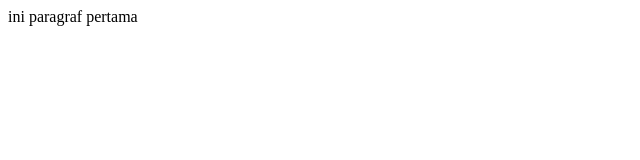
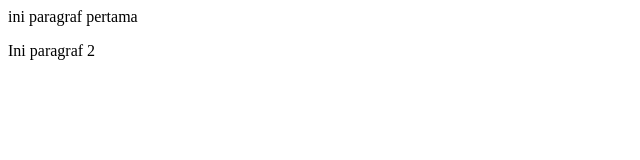
Before and after one commit to AIS-BE4/repo-1, a plain HTML site: page index.html in a window 1280 px wide. Shown: the full height of the page, 0-640 px from the left. Drawn offline with Linux system fonts and the light colour scheme.

Commit message:
menambah paragraf baru

```diff
--- a/index.html
+++ b/index.html
@@ -1 +1,2 @@
 <p>ini paragraf pertama</p>
+<p>Ini paragraf 2</p>
```
